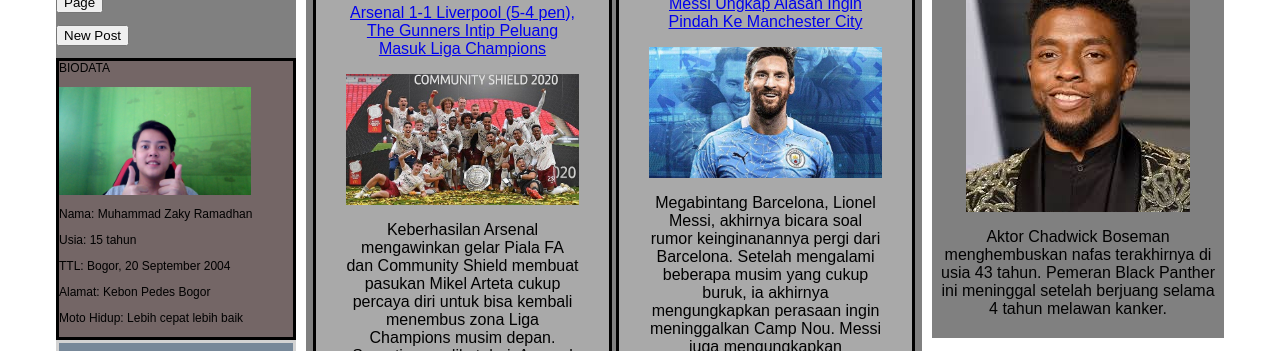
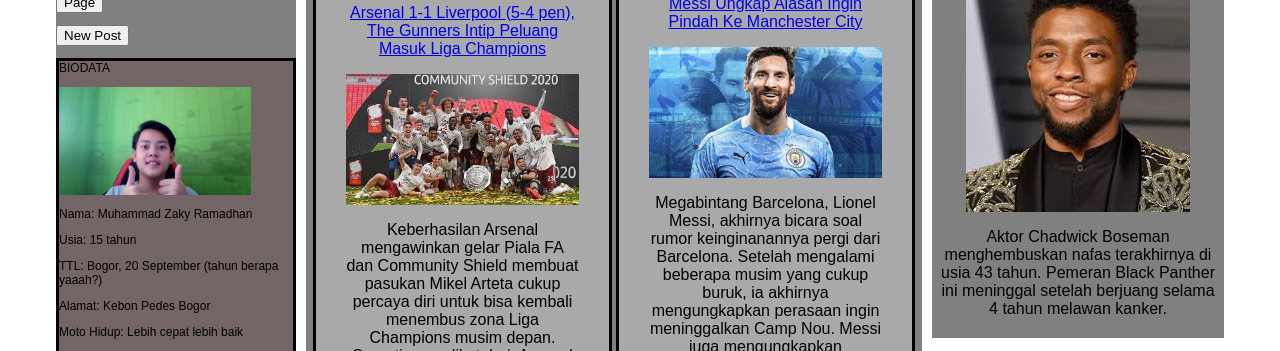
Before and after one commit to zymag/tugas-html-02, a plain HTML site: page index.html in a window 1280 px wide. Shown: the part 708-1059 px from the top of the page. Drawn offline with Linux system fonts and the light colour scheme.

Commit message:
Update index.html

```diff
--- a/index.html
+++ b/index.html
@@ -25,7 +25,7 @@
                             <p><img src="./foto/ssmuka.jpg" style="margin-right: 20px;" width="192px" height="108px"></p>
                             <p> Nama: Muhammad Zaky Ramadhan</p>
                             <p>Usia: 15 tahun</p>
-                            <p>TTL: Bogor, 20 September 2004</p>
+                            <p>TTL: Bogor, 20 September (tahun berapa yaaah?)</p>
                             <p>Alamat: Kebon Pedes Bogor</p>
                             <p>Moto Hidup: Lebih cepat lebih baik</p>
                         </div>
```
